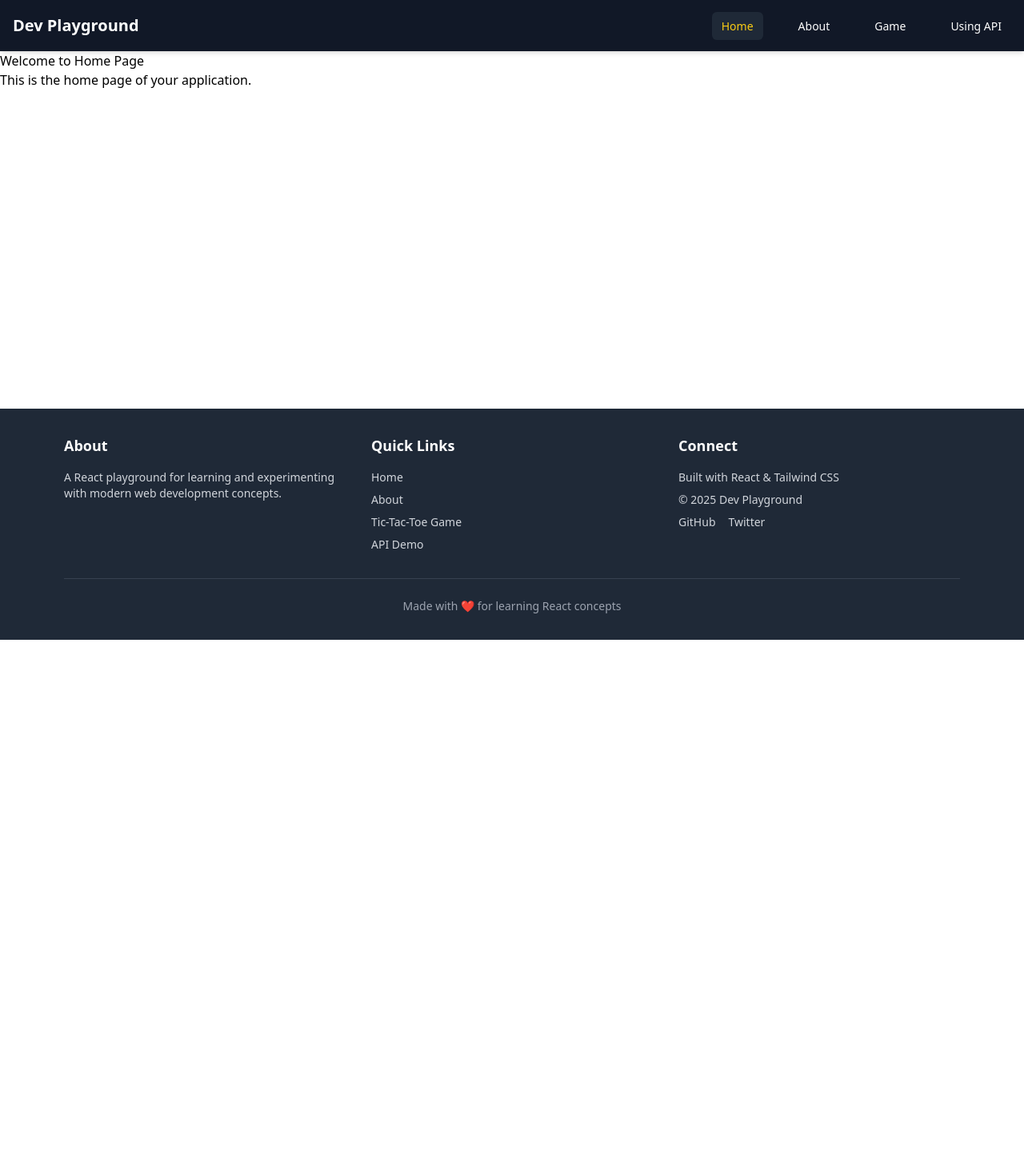
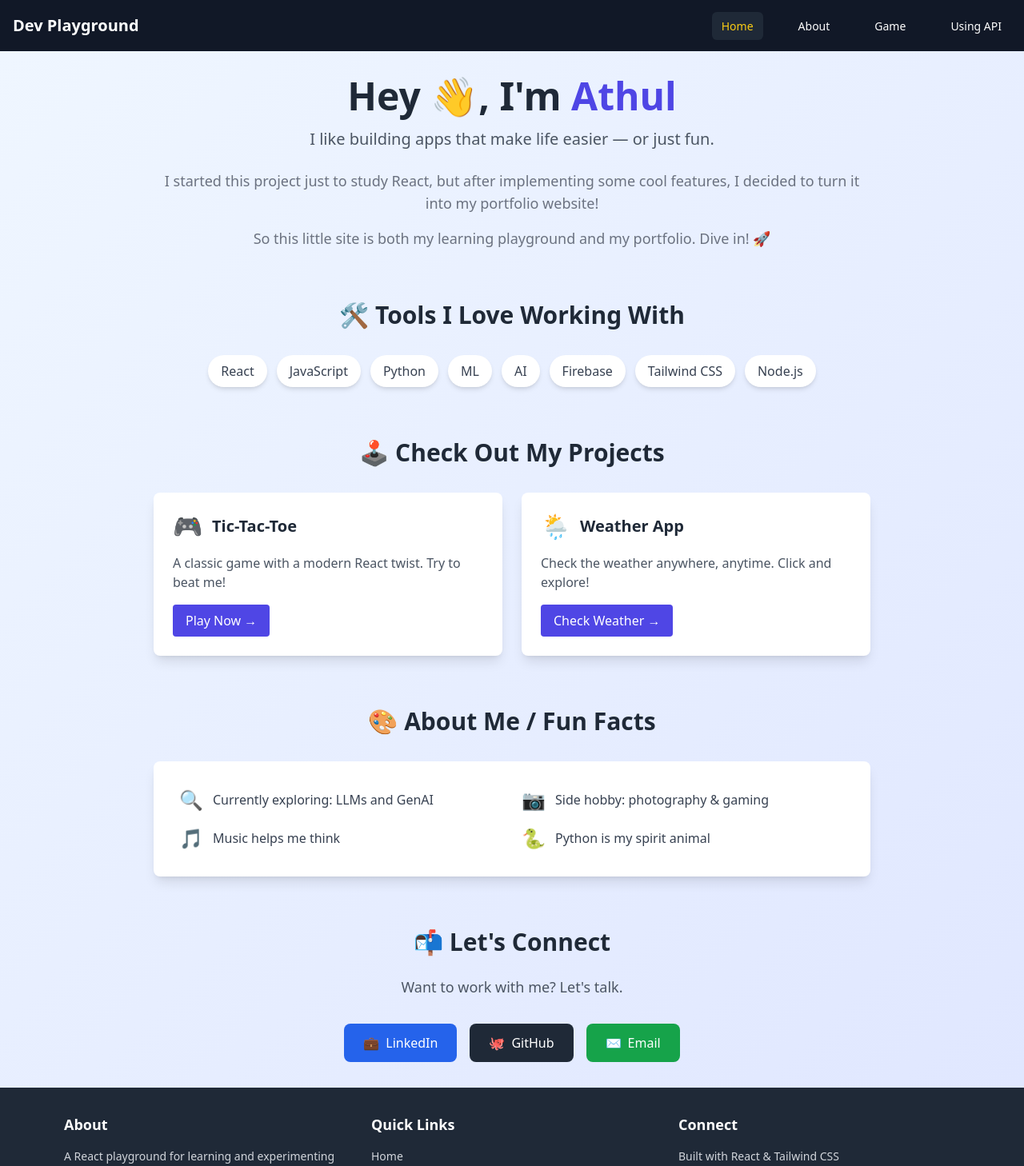
Before and after one commit to athul0rameshan9/portfolio_website, a React (Create React App) app: page / in a window 1280 px wide. Shown: the top 1458 px of the page at 80% size. Before the commit the page ends 800 px from the top, so only its background shows below. Built offline with nearby package versions, Linux system fonts and the light colour scheme; no server answers.

Commit message:
home page first iteration will change

```diff
--- a/src/pages/Home.jsx
+++ b/src/pages/Home.jsx
@@ -2,9 +2,133 @@ import React from 'react';
 
 const Home = () => {
     return (
-        <div>
-            <h1>Welcome to Home Page</h1>
-            <p>This is the home page of your application.</p>
+        <div className="min-h-screen bg-gradient-to-br from-blue-50 to-indigo-100 px-6 py-8">
+            <div className="max-w-4xl mx-auto">
+
+                {/* 1. Intro Section */}
+                <section className="text-center mb-16">
+                    <h1 className="text-5xl font-bold text-gray-800 mb-4">
+                        Hey 👋, I'm <span className="text-indigo-600">Athul</span>
+                    </h1>
+                    <p className="text-xl text-gray-600 mb-6">
+                        I like building apps that make life easier — or just fun.
+                    </p>
+                    <p className="text-lg text-gray-500 mb-4">
+                        I started this project just to study React, but after implementing some cool features,
+                        I decided to turn it into my portfolio website!
+                    </p>
+                    <p className="text-lg text-gray-500">
+                        So this little site is both my learning playground and my portfolio. Dive in! 🚀
+                    </p>
+                </section>
+
+                {/* 2. Skills Section */}
+                <section className="mb-16">
+                    <h2 className="text-3xl font-bold text-gray-800 mb-8 text-center">
+                        🛠️ Tools I Love Working With
+                    </h2>
+                    <div className="flex flex-wrap justify-center gap-3">
+                        {['React', 'JavaScript', 'Python', 'ML', 'AI', 'Firebase', 'Tailwind CSS', 'Node.js'].map((skill) => (
+                            <span
+                                key={skill}
+                                className="bg-white px-4 py-2 rounded-full shadow-md text-gray-700 font-medium hover:shadow-lg transition-shadow duration-200"
+                            >
+                                {skill}
+                            </span>
+                        ))}
+                    </div>
+                </section>
+
+                {/* 3. Projects Preview Section */}
+                <section className="mb-16">
+                    <h2 className="text-3xl font-bold text-gray-800 mb-8 text-center">
+                        🕹️ Check Out My Projects
+                    </h2>
+                    <div className="grid md:grid-cols-2 gap-6">
+                        <div className="bg-white rounded-lg shadow-lg p-6 hover:shadow-xl transition-shadow duration-300 cursor-pointer">
+                            <div className="flex items-center mb-4">
+                                <span className="text-3xl mr-3">🎮</span>
+                                <h3 className="text-xl font-bold text-gray-800">Tic-Tac-Toe</h3>
+                            </div>
+                            <p className="text-gray-600 mb-4">
+                                A classic game with a modern React twist. Try to beat me!
+                            </p>
+                            <button className="bg-indigo-600 text-white px-4 py-2 rounded hover:bg-indigo-700 transition-colors">
+                                Play Now →
+                            </button>
+                        </div>
+
+                        <div className="bg-white rounded-lg shadow-lg p-6 hover:shadow-xl transition-shadow duration-300 cursor-pointer">
+                            <div className="flex items-center mb-4">
+                                <span className="text-3xl mr-3">🌦️</span>
+                                <h3 className="text-xl font-bold text-gray-800">Weather App</h3>
+                            </div>
+                            <p className="text-gray-600 mb-4">
+                                Check the weather anywhere, anytime. Click and explore!
+                            </p>
+                            <button className="bg-indigo-600 text-white px-4 py-2 rounded hover:bg-indigo-700 transition-colors">
+                                Check Weather →
+                            </button>
+                        </div>
+                    </div>
+                </section>
+
+                {/* 4. Fun Facts Section */}
+                <section className="mb-16">
+                    <h2 className="text-3xl font-bold text-gray-800 mb-8 text-center">
+                        🎨 About Me / Fun Facts
+                    </h2>
+                    <div className="bg-white rounded-lg shadow-lg p-8">
+                        <div className="grid md:grid-cols-2 gap-6">
+                            <div className="space-y-4">
+                                <div className="flex items-center">
+                                    <span className="text-2xl mr-3">🔍</span>
+                                    <p className="text-gray-700">Currently exploring: LLMs and GenAI</p>
+                                </div>
+                                <div className="flex items-center">
+                                    <span className="text-2xl mr-3">🎵</span>
+                                    <p className="text-gray-700">Music helps me think</p>
+                                </div>
+                            </div>
+                            <div className="space-y-4">
+                                <div className="flex items-center">
+                                    <span className="text-2xl mr-3">📷</span>
+                                    <p className="text-gray-700">Side hobby: photography & gaming</p>
+                                </div>
+                                <div className="flex items-center">
+                                    <span className="text-2xl mr-3">🐍</span>
+                                    <p className="text-gray-700">Python is my spirit animal</p>
+                                </div>
+                            </div>
+                        </div>
+                    </div>
+                </section>
+
+                {/* 5. Connect Section */}
+                <section className="text-center">
+                    <h2 className="text-3xl font-bold text-gray-800 mb-6">
+                        📬 Let's Connect
+                    </h2>
+                    <p className="text-lg text-gray-600 mb-8">
+                        Want to work with me? Let's talk.
+                    </p>
+                    <div className="flex justify-center gap-4">
+                        <button className="bg-blue-600 text-white px-6 py-3 rounded-lg hover:bg-blue-700 transition-colors duration-200 flex items-center">
+                            <span className="mr-2">💼</span>
+                            LinkedIn
+                        </button>
+                        <button className="bg-gray-800 text-white px-6 py-3 rounded-lg hover:bg-gray-900 transition-colors duration-200 flex items-center">
+                            <span className="mr-2">🐙</span>
+                            GitHub
+                        </button>
+                        <button className="bg-green-600 text-white px-6 py-3 rounded-lg hover:bg-green-700 transition-colors duration-200 flex items-center">
+                            <span className="mr-2">✉️</span>
+                            Email
+                        </button>
+                    </div>
+                </section>
+
+            </div>
         </div>
     );
 };
```
